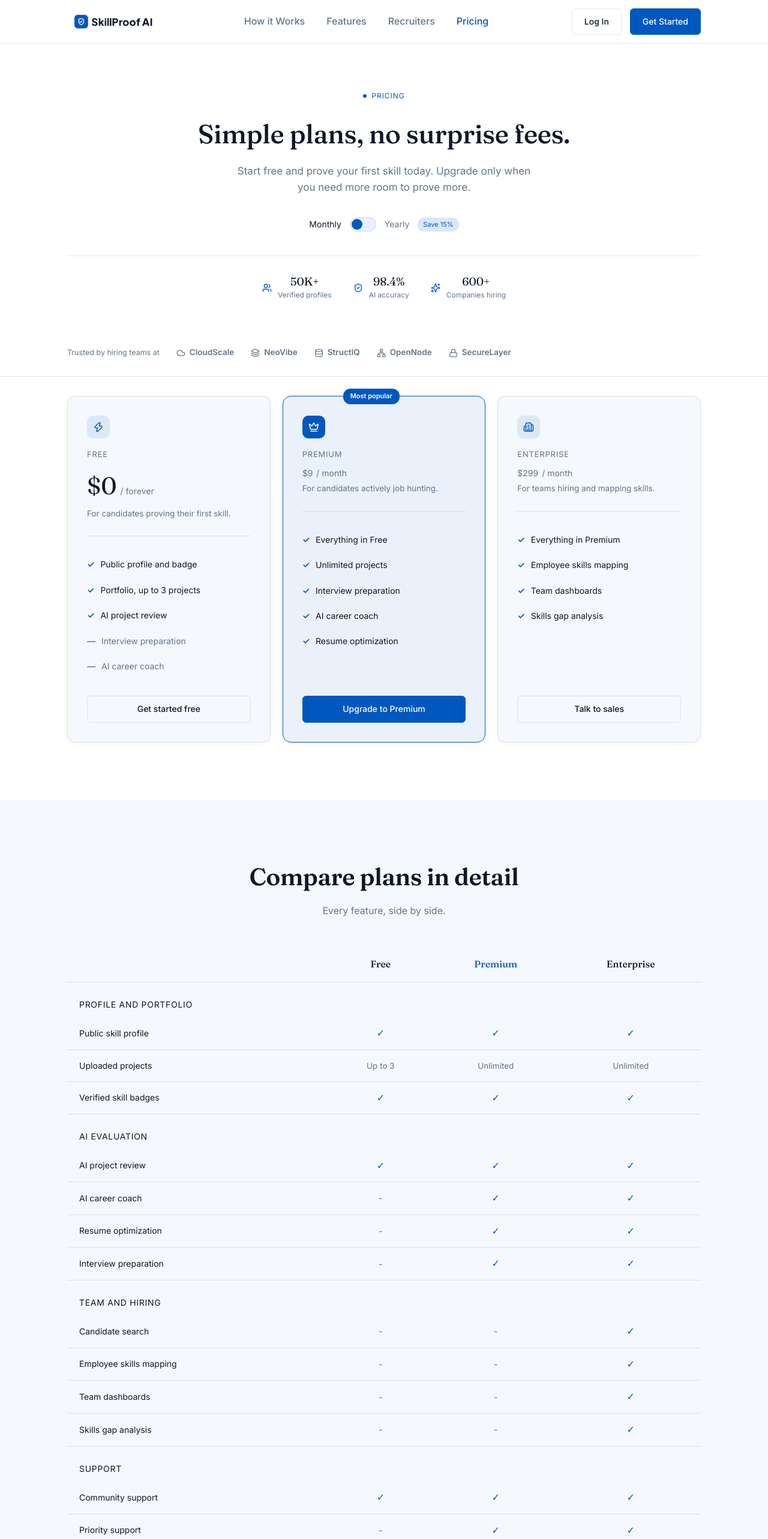
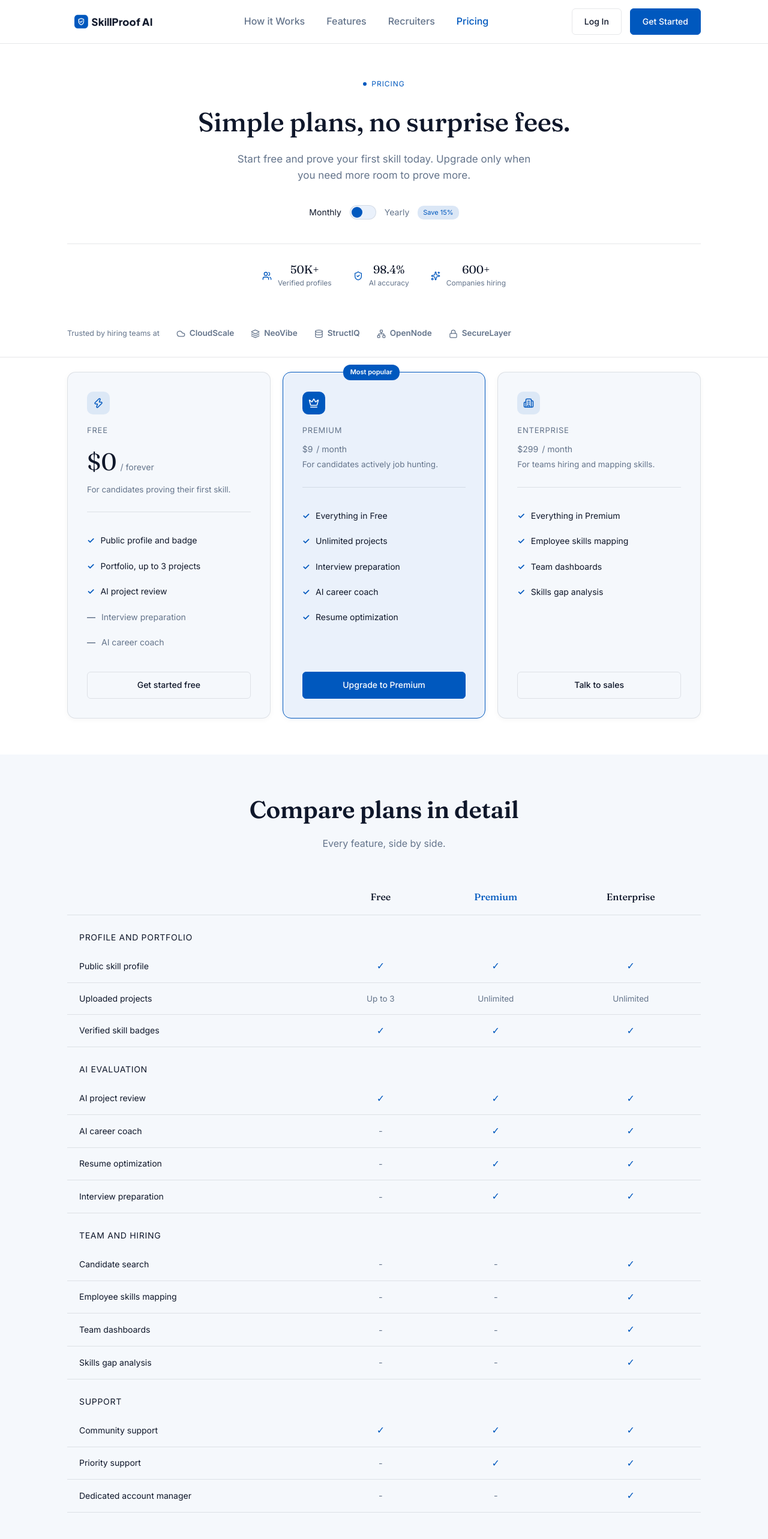
Before and after one commit to mikebishop0/skillproof_ai_frontend, a React (Vite) app: page /pricing in a window 1280 px wide. Shown: the top 2566 px of the page at 60% size. Built offline with nearby package versions, Linux system fonts and the light colour scheme.

Commit message:
Reduce vertical section spacing on How It Works, Features, Recruiters, Pricing
Section padding was 72-96px, making pages feel disconnected. Tightened
to 52-60px across all four public marketing pages for a more cohesive
scroll.

```diff
--- a/src/pages/public/featuresPage.css
+++ b/src/pages/public/featuresPage.css
@@ -41,7 +41,7 @@
   font-weight: 500;
 }
 .spai-features section {
-  padding: 88px 0;
+  padding: 60px 0;
 }
 
 /* NAV */
@@ -129,7 +129,7 @@
 
 /* HERO */
 .spai-features .feat-hero {
-  padding: 80px 0;
+  padding: 56px 0;
 }
 .spai-features .feat-hero-grid {
   display: grid;
--- a/src/pages/public/howItWorksPage.css
+++ b/src/pages/public/howItWorksPage.css
@@ -38,7 +38,7 @@
   text-decoration: none;
 }
 .spai-how section {
-  padding: 88px 0;
+  padding: 60px 0;
 }
 
 /* NAV */
@@ -138,7 +138,7 @@
 
 /* HERO */
 .spai-how .how-hero {
-  padding: 80px 0;
+  padding: 56px 0;
 }
 .spai-how .how-hero-grid {
   display: grid;
--- a/src/pages/public/pricingPage.css
+++ b/src/pages/public/pricingPage.css
@@ -117,7 +117,7 @@
 
 /* PAGE HEAD */
 .spai-pricing .page-head {
-  padding: 72px 0 48px;
+  padding: 52px 0 36px;
   text-align: center;
 }
 .spai-pricing .eyebrow {
@@ -262,7 +262,7 @@
 
 /* PRICING GRID */
 .spai-pricing .pricing-section {
-  padding: 32px 0 96px;
+  padding: 24px 0 60px;
 }
 .spai-pricing .pricing-grid {
   display: grid;
@@ -374,7 +374,7 @@
 
 /* COMPARE TABLE */
 .spai-pricing .compare {
-  padding: 96px 0;
+  padding: 60px 0;
   background: var(--spai-ink-light);
 }
 .spai-pricing .section-head {
@@ -461,7 +461,7 @@
 
 /* FAQ */
 .spai-pricing .faq {
-  padding: 96px 0;
+  padding: 60px 0;
 }
 .spai-pricing .faq-grid {
   display: grid;
@@ -492,7 +492,7 @@
   background: var(--spai-paper);
   color: var(--spai-white);
   text-align: center;
-  padding: 88px 0;
+  padding: 60px 0;
 }
 .spai-pricing .final-cta h2 {
   font-size: 36px;
--- a/src/pages/public/recruitersPage.css
+++ b/src/pages/public/recruitersPage.css
@@ -42,7 +42,7 @@
 }
 .spai-recruiters section,
 .spai-recruiters .rec-hero {
-  padding: 72px 0;
+  padding: 52px 0;
 }
 
 /* NAV (shared pattern) */
```
